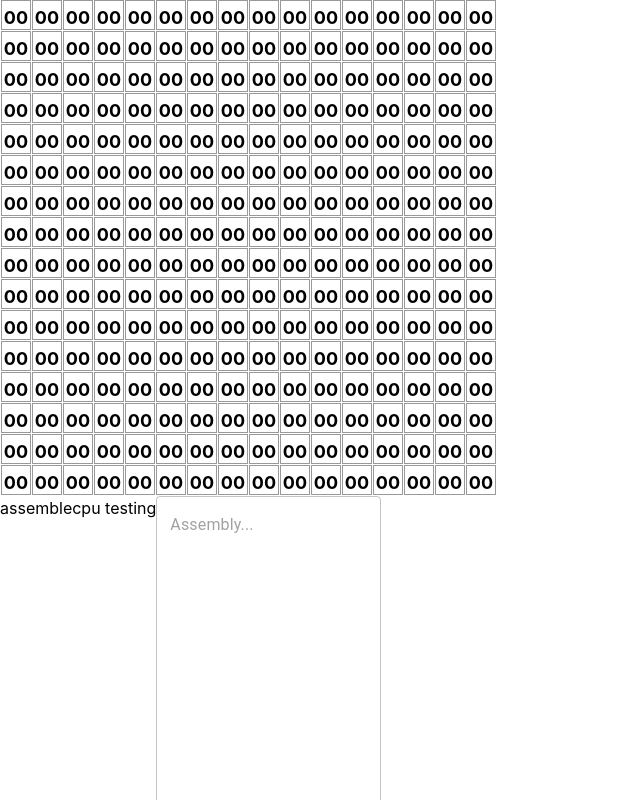
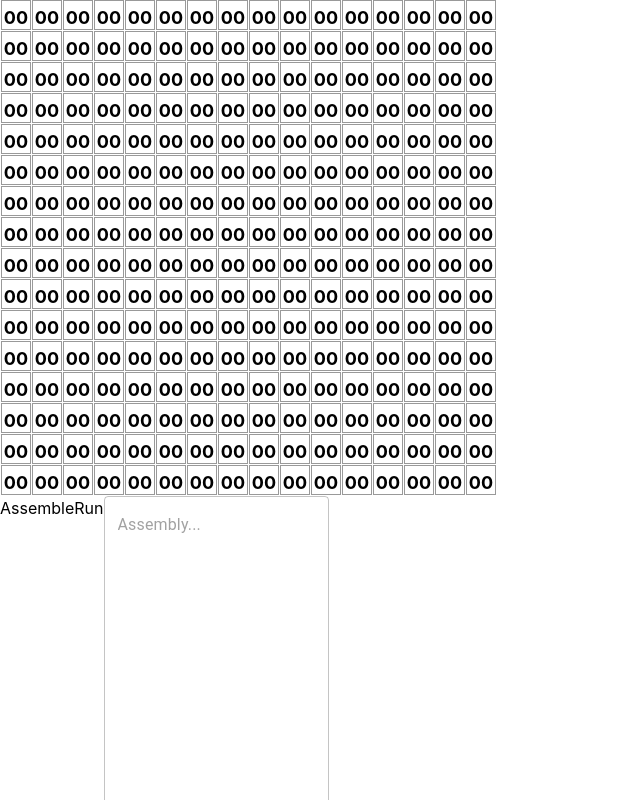
Before and after one commit to gvbarker/brookshear, a React (Create React App) app: page / in a window 1280 px wide. Shown: the top 800 px of the page, without its empty margins (0-640 px from the left). Built offline with nearby package versions, Linux system fonts and the light colour scheme.

Commit message:
chore: raise state from memory table component
Raised the state for the assembler and CPU objects in the Memory component to an overarching boxform component for modularity and later access of the data from the textbox. added onAssemble, onRun and mutateMem functions

```diff
--- a/src/components/BoxForm.js
+++ b/src/components/BoxForm.js
@@ -1,14 +1,41 @@
 import React, { useState } from "react";
 import Memory from "./Memory";
 import InputBox from "./InputBox";
+import cpu from "../emulator/cpu";
+import assembler from "../emulator/assembler";
+import testASM from "../emulator/testasm";
 
 export default function BoxForm() {
   const [memory, setMemory] = useState(Array(256).fill("00"));
-  const [text, setText] = useState("");
-
+  const [code, setCode] = useState("");
+  let emulatorASM = new assembler();
+  let emulatorCPU = new cpu();
+  function mutateMem(func) {
+    let nextCells = memory.slice();
+    const newCells = (func === "asm") ? emulatorASM.getAssembledCode() : emulatorCPU.getExecutedMemory();
+    for (let i = 0; i < newCells.length; i++) {
+      nextCells[i] = newCells[i];
+    }
+    setMemory(nextCells);
+  }
+  function onAssemble() {
+    emulatorASM.setCodeToAssemble(testASM.cpucode);
+    emulatorASM.assemble();
+    mutateMem("asm");
+  }
+  function onRun() {
+    emulatorCPU.setProg(memory);
+    emulatorCPU.run();
+    mutateMem("cpu");
+  }
   return (
     <>
-      <Memory data={memory} />
+      <Memory
+        data={memory}
+        onAssemble={(() => onAssemble())}
+      />
+      <button onClick={(() => onAssemble())}>Assemble</button>
+      <button onClick={(() => onRun())}>Run</button>
       <InputBox/>
     </>
   );
--- a/src/components/Memory.js
+++ b/src/components/Memory.js
@@ -1,30 +1,13 @@
 import React, { useState } from "react";
 import Cell from "./Cell";
-import assembler from "../emulator/assembler";
-import testASM from "../emulator/testasm";
-import cpu from "../emulator/cpu";
 
 export default function Memory({ data }) {
-  const [assemblerState, setAssemblerState] = useState(data);
-  let emuTest = new assembler();
-
-  function handleCLick() {
-    let nextCells = assemblerState.slice();
-
-    emuTest.setCodeToAssemble(testASM.cpucode);
-    emuTest.assemble();
-    const newCells = emuTest.getAssembledCode();
-    for (let i = 0; i < newCells.length; i++) {
-      nextCells[i] = newCells[i];
-    }
-    setAssemblerState(nextCells);
-  }
 
   function generate16WidthTable() {
     let newTable = new Array(16);
     for (let i=0; i<16; i++) {
       let offsetIndex = i*16;
-      newTable[i] = assemblerState.slice(offsetIndex, offsetIndex+16);
+      newTable[i] = data.slice(offsetIndex, offsetIndex+16);
     }
     return (newTable);
   }
@@ -53,25 +36,8 @@ export default function Memory({ data }) {
   }
 
   return (
-    <>
-      <div>
-        { celltable() }
-      </div>
-      <button onClick={handleCLick}>assemble</button>
-      <button onClick={(() => {
-        let emucpu = new cpu(assemblerState);
-        let nextCells = assemblerState.slice();
-        emucpu.run();
-        const newCells = emucpu.getNewMem();
-        for (let i = 0; i < newCells.length; i++) {
-          nextCells[i] = newCells[i];
-        }
-        setAssemblerState(nextCells);
-      }
-
-      )}>
-        cpu testing
-      </button>
-    </>
+    <div>
+      { celltable() }
+    </div>
   );
 }
--- a/src/emulator/cpu.js
+++ b/src/emulator/cpu.js
@@ -2,7 +2,7 @@ import opcodes from "./opcodes";
 //TODO: ADD FLAGS, ADD USER ERROR HANDLING
 //TODO: WORK IN PROG COUNTER TO EXTERIOR COMPONENTS FOR FREQUENCY
 let cpu = class{
-  constructor(memory, ramOnly = true) {
+  constructor(memory=[], ramOnly = true) {
     this.progMem = memory;
     this.returnMem = memory;
     this.ramOnly = ramOnly;
```
